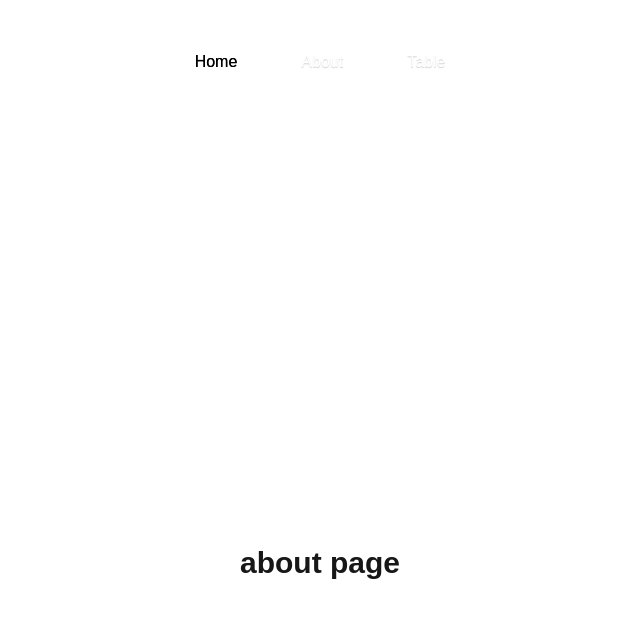
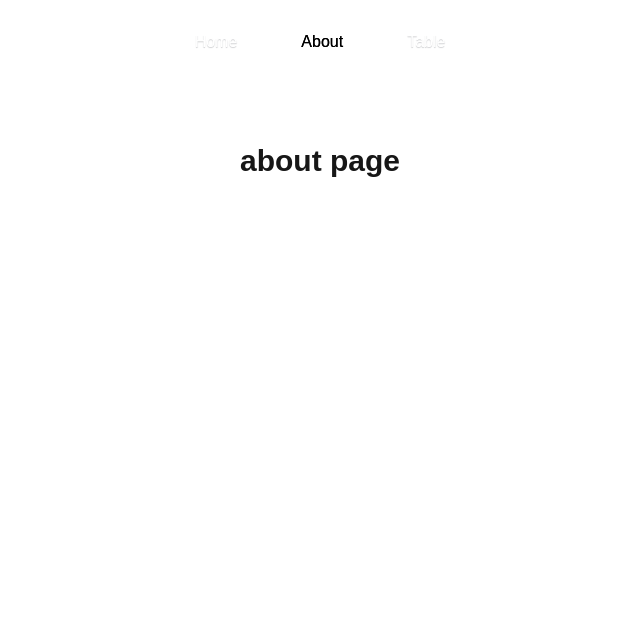
Before and after one commit to jeamjim/NEXT.JS-CRUDES, a Next.js app: page /about in a window 1280 px wide. Shown: the top 618 px of the page, without its empty margins (320-960 px from the left). Built offline with nearby package versions, Linux system fonts and the light colour scheme.

Commit message:
active section on navbar

```diff
--- a/app/about/page.tsx
+++ b/app/about/page.tsx
@@ -1,10 +1,7 @@
-"use client";
-
-
 
 export default function about () {
     return(
-        <div className="flex items-center justify-center h-screen">
+        <div className="flex items-center justify-center h-full">
             <h1 className="text-3xl font-bold">about page</h1>
         </div>
     );
--- a/app/layout.tsx
+++ b/app/layout.tsx
@@ -3,11 +3,9 @@ import type { Metadata } from "next";
 import { Geist, Geist_Mono } from "next/font/google";
 import "./globals.css";
 
+
+
 import GooeyNav from '../components/GooeyNav'
-import PillNav from '../components/PillNav'
-
-import logo from './favicon.ico';
-
 
 const geistSans = Geist({
   variable: "--font-geist-sans",
@@ -40,12 +38,12 @@ export default function RootLayout({children,}: Readonly<{children: React.ReactN
         className={`${geistSans.variable} ${geistMono.variable} antialiased flex flex-col items-center`}
       >
         {/* Centered fixed nav */}
-        <div className="top-0 w-full flex justify-center mt-10">
+        <div className="top-0 w-full flex justify-center mt-5">
           <GooeyNav items={items} />
         </div>
 
         {/* Add top padding to push content below the nav */}
-        <main className="w-full pt-20" style={{ minHeight: "100vh" }}>
+        <main className="w-full pt-20" >
           {children}
         </main>
       </body>
--- a/app/page.tsx
+++ b/app/page.tsx
@@ -13,7 +13,7 @@ export default function Home() {
 
   return (
 
-    <div className="flex items-center justify-center h-screen">
+    <div className="flex items-center justify-center h-full">
       <h1 className="text-3xl font-bold">Main page</h1>
     </div>
 
--- a/components/GooeyNav.tsx
+++ b/components/GooeyNav.tsx
@@ -1,6 +1,8 @@
 "use client";
 
 import React, { useRef, useEffect, useState } from "react";
+
+import { usePathname } from "next/navigation";
 
 interface GooeyNavItem {
   label: string;
@@ -28,6 +30,19 @@ const GooeyNav: React.FC<GooeyNavProps> = ({
   colors = [1, 2, 3, 1, 2, 3, 1, 4],
   initialActiveIndex = 0,
 }) => {
+
+
+
+  //Active section of the navbar indication. INDICATES WHICH SECTION OF THE NAVBAR IS ACTIVE OR IS IN DISPLAY
+  const pathname = usePathname();
+
+  useEffect(() => {
+    const currentIndex = items.findIndex((item) => item.href === pathname);
+    if (currentIndex !== -1) {
+      setActiveIndex(currentIndex);
+    }
+
+}, [pathname, items]);
   const containerRef = useRef<HTMLDivElement>(null);
   const navRef = useRef<HTMLUListElement>(null);
   const filterRef = useRef<HTMLSpanElement>(null);
```
